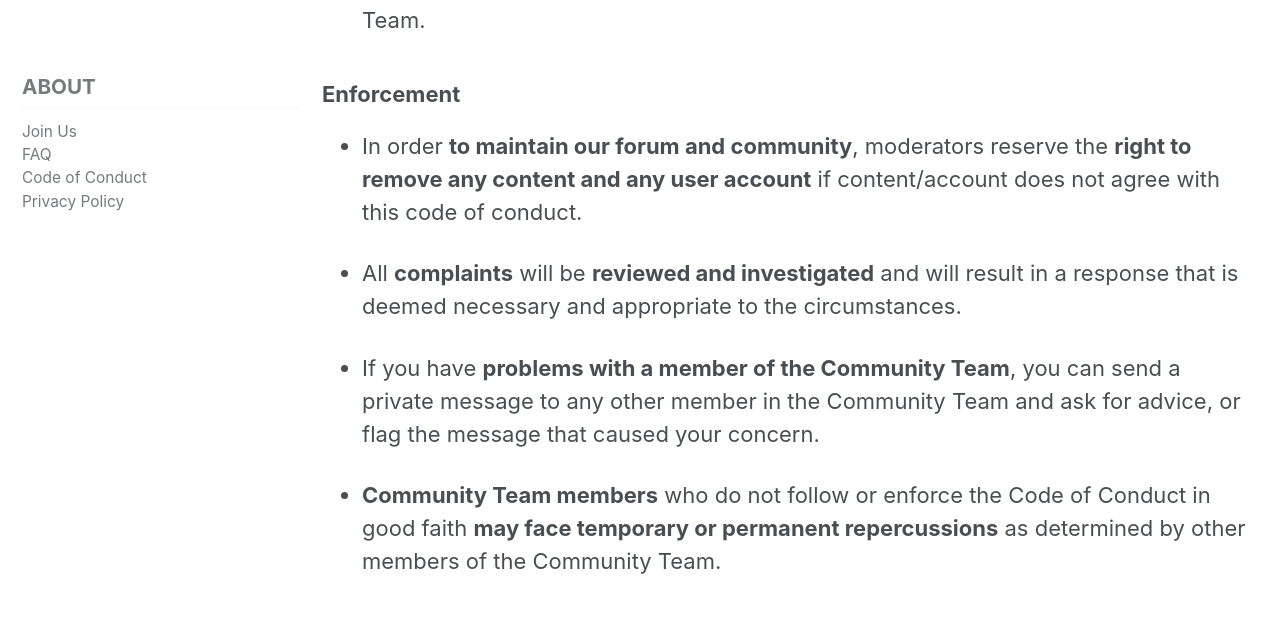
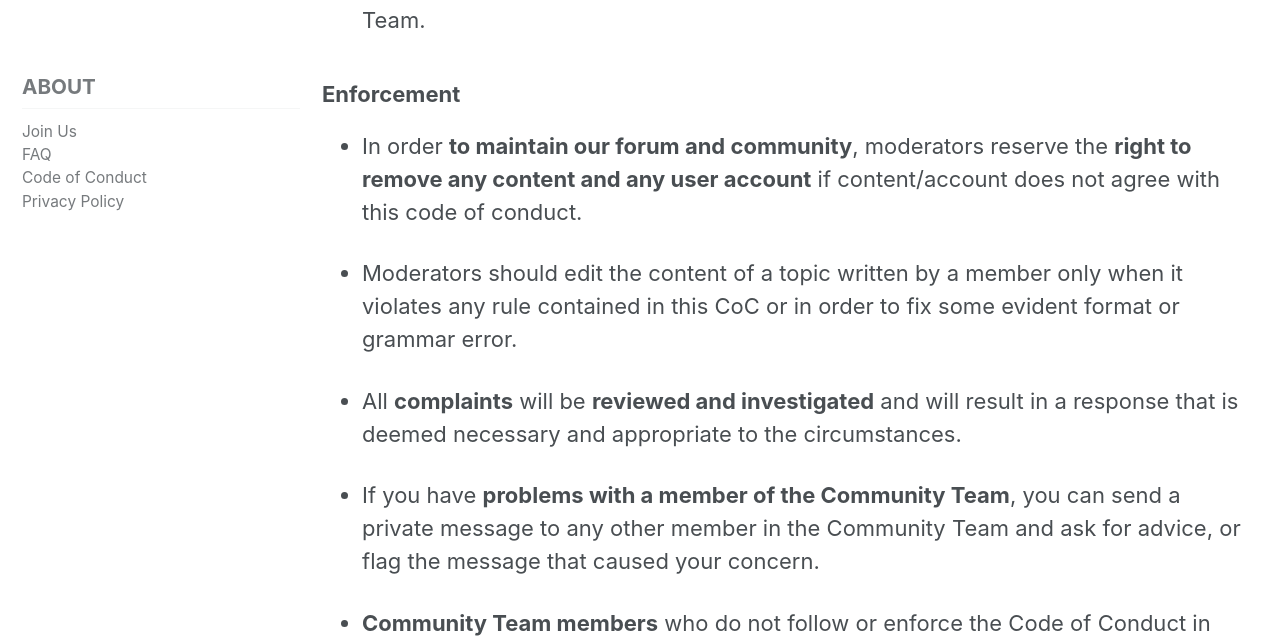
Before and after one commit to humanetech-community/community-hub, a Jekyll site: the page built from _about/03-about-code-of-conduct.md, in a window 1280 px wide and 900 px high, scrolled down 3307 px, cut to the strip 0-636 px from the top of the window. Built offline with Jekyll 4.4.1, drawn with Linux system fonts in a browser that asks for light colours; cached includes are drawn as plain includes; nearby versions of some CDN libraries.

Commit message:
CoC updated - #53

```diff
--- a/_about/03-about-code-of-conduct.md
+++ b/_about/03-about-code-of-conduct.md
@@ -73,6 +73,8 @@ Some external contributions from:
 
 - In order **to maintain our forum and community**, moderators reserve the **right to remove any content and any user account** if content/account does not agree with this code of conduct.
 
+- Moderators should edit the content of a topic written by a member only when it violates any rule contained in this CoC or in order to fix some evident format or grammar error.
+
 - All **complaints** will be **reviewed and investigated** and will result in a response that is deemed necessary and appropriate to the circumstances.
 
 - If you have **problems with a member of the Community Team**, you can send a private message to any other member in the Community Team and ask for advice, or flag the message that caused your concern.
```
